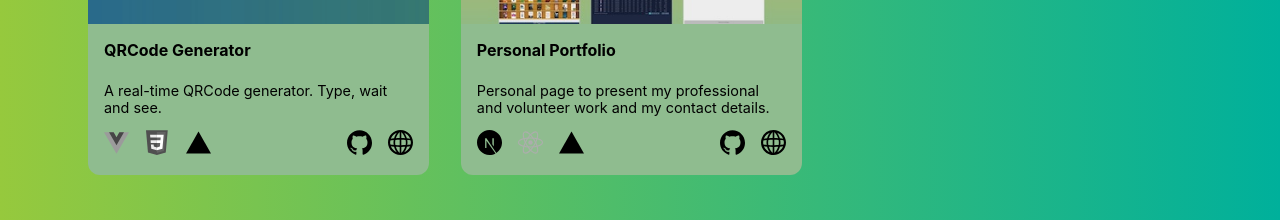
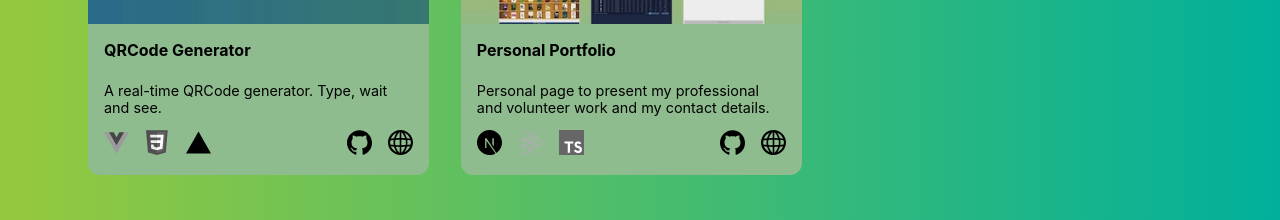
Before and after one commit to arnonrdp/Portfolio, a Next.js app: page / in a window 1280 px wide. Shown: the part 1220-1440 px from the top of the page. Built offline with nearby package versions, Linux system fonts and the light colour scheme.

Commit message:
Added Typescript

```diff
--- a/src/data/portfolios.ts
+++ b/src/data/portfolios.ts
@@ -34,7 +34,7 @@ export const portfolios = [
     image: "/portfolio/personal-portfolio.jpg",
     title: "Personal Portfolio",
     description: "Personal page to present my professional and volunteer work and my contact details.",
-    techs: ["NextJS", "React", "Vercel"],
+    techs: ["NextJS", "React", "Typescript"],
     github: "https://github.com/arnonrdp/portfolio",
     website: "https://arnon.dev"
   }
```
Also changed, not shown: public/icons/Typescript.svg (added).
